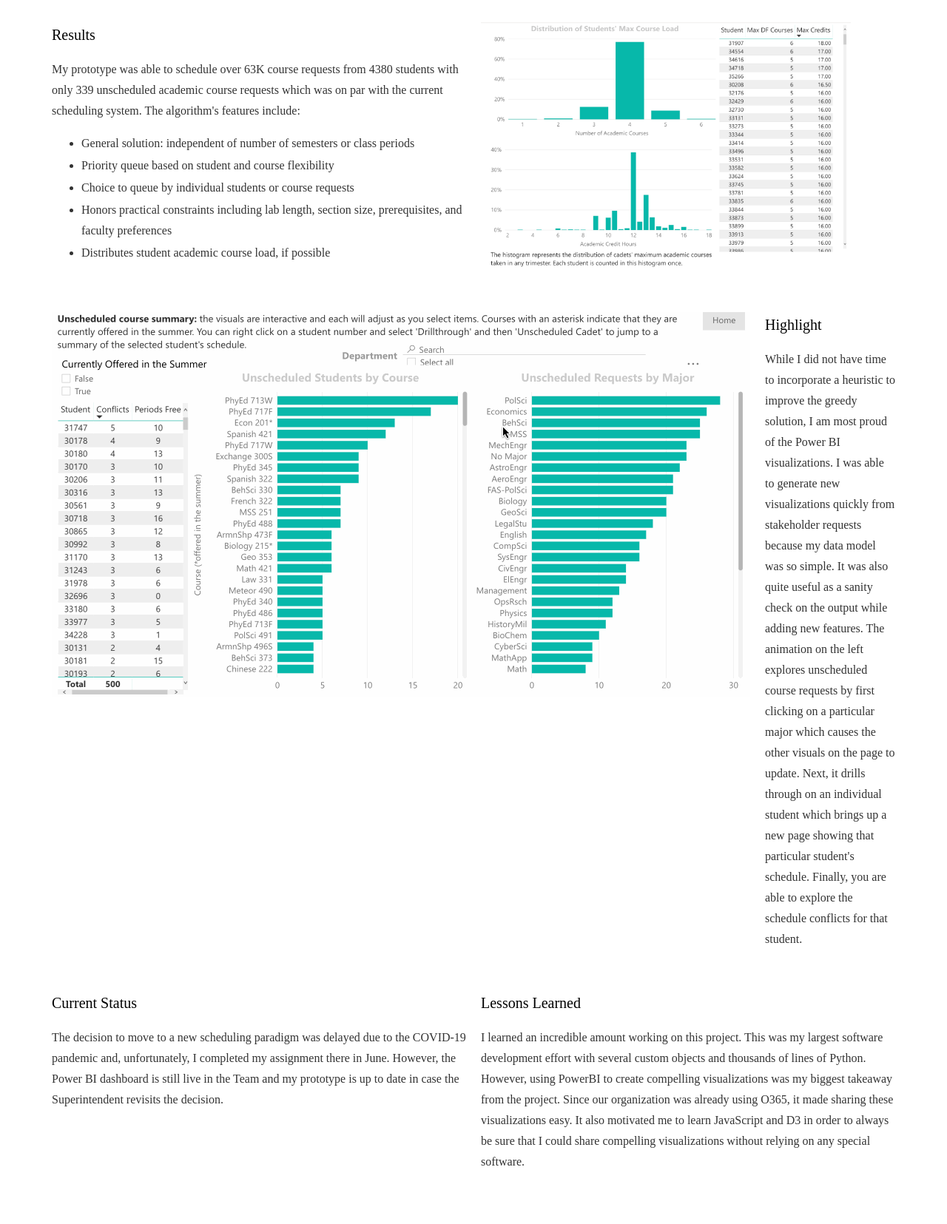
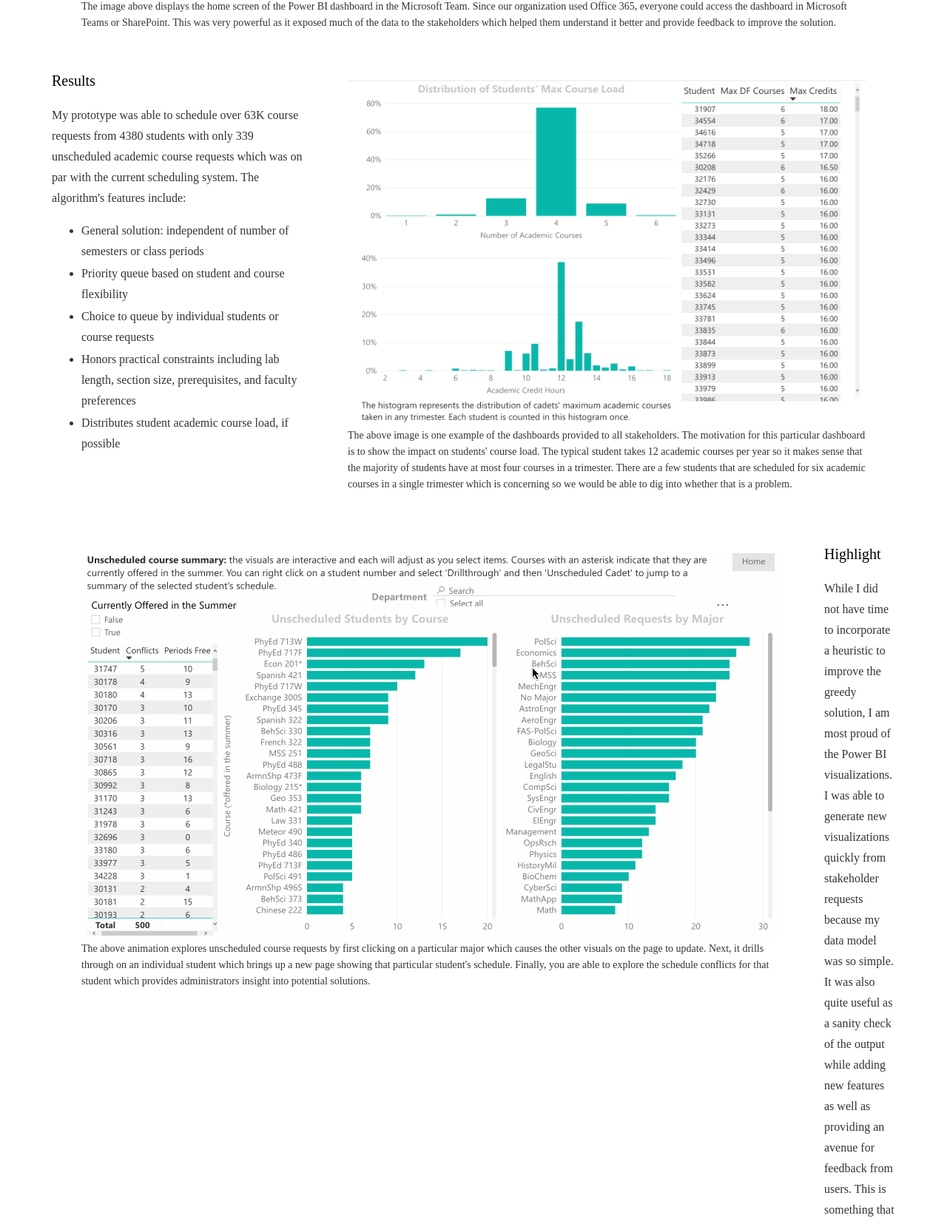
Before and after one commit to mawilliam/mawilliam.github.io, a Gatsby site: page /projects/usafa in a window 1280 px wide. Shown: the part 1142-2797 px from the top of the page at 74% size. Built offline with nearby package versions, Linux system fonts and the light colour scheme; Gatsby itself is replaced by a stand-in of ours.

Commit message:
Project description updates based on feedback

```diff
--- a/package.json
+++ b/package.json
@@ -5,7 +5,8 @@
   "main": "index.js",
   "scripts": {
     "clean": "rm -rf .cache",
-    "test": "echo \"Error: no test specified\" && exit 1"
+    "test": "echo \"Error: no test specified\" && exit 1",
+    "deploy": "gatsby build && git add . && git commit -m build && git push origin master"
   },
   "repository": {
     "type": "git",
--- a/src/pages/projects/d3exploration.js
+++ b/src/pages/projects/d3exploration.js
@@ -76,7 +76,8 @@ const Project = () => {
           own web page.
         </p>
         <p>
-          Below is an interactive chart I made using data the Baby Names data that the Social Security
+          Below is an interactive chart I made using the Plotly library and the Baby Names data that the
+          Social Security
           Administration publishes each year. It contains the number of babies with a given name for each
           gender in a calendar year. There is data all the way back to 1880. There are nearly 2 million rows
           in the data set. Try exploring the naming trends by typing different names in the box below.
--- a/src/pages/projects/usafa.js
+++ b/src/pages/projects/usafa.js
@@ -38,6 +38,13 @@ const ProjectDescription = styled.p`
   font-weigth: 400;
   opacity: 0.8;
 `
+
+const FigCaption = styled.figcaption`
+  font-size: 14px;
+  line-height: 22px;
+  font-weigth: 400;
+  opacity: 0.8;
+`;
 
 const ListItem = styled.li`
   margin-bottom: 2px;
@@ -88,7 +95,7 @@ const Image = ({ photo }) => {
       }
       distribution: file(relativePath: {eq: "usafa/USAFANextDistribution.png"}) {
         childImageSharp {
-          fixed (width: 500) {
+          fixed (width: 700) {
             ...GatsbyImageSharpFixed
           }
         }
@@ -173,8 +180,9 @@ const Project = () => {
               The U.S. Air Force Academy (USAFA) Superintendent (president at a typical university) had
               been exploring alternative scheduling paradigms. Since USAFA has many more graduation
               requirements and an entirely different business model than most other universities,
-              scheduling courses is based on student demand rather than set by course
-              supply. This makes scheduling courses much more challenging.
+              scheduling courses is driven by student demand rather than by course supply. That inverse
+              relationship and unique requirements makes scheduling courses much more challenging.
+              Furthermore, it means that typical commercial solutions would not work off the shelf.
             </ProjectDescription>
           </div>
           <div>
@@ -186,11 +194,22 @@ const Project = () => {
               My role was to develop a prototype that scheduled student course requests from a prior
               academic year subject to all of the practical constraints. Furthermore, I developed a
               Microsoft Power BI dashboard to share the results with the many stakeholders across
-              campus so they could explore and gain confidence in the solution.
+              campus so they could explore and gain confidence in the solution. This enabled stakeholders
+              to identify conflicts for students and tailor their course offering preferences to alleviate
+              those conflicts.
             </ProjectDescription>
           </div>
         </TwoColumn>
+        <figure style={{marginTop: `50px`, marginBottom: `50px`}}>
           <Image photo="summary" />
+          <FigCaption>
+            The image above displays the home screen of the Power BI dashboard in the Microsoft
+            Team. Since our organization used Office 365, everyone could access the dashboard in
+            Microsoft Teams or SharePoint. This was very powerful as it exposed much of the data
+            to the stakeholders which helped them understand it better and provide feedback to improve
+            the solution.
+          </FigCaption>
+        </figure>
         <TwoColumn>
           <div>
             <SectionTitle>
@@ -219,14 +238,34 @@ const Project = () => {
               </ul>
             </ProjectDescription>
           </div>
+          <figure>
             <Image photo="dist" />
+            <FigCaption>
+              The above image is one example of the dashboards provided to all stakeholders. The motivation
+              for this particular dashboard is to show the impact on students' course load. The typical
+              student takes 12 academic courses per year so it makes sense that the majority of students
+              have at most four courses in a trimester. There are a few students that are scheduled for
+              six academic courses in a single trimester which is concerning so we would be able to dig
+              into whether that is a problem.
+            </FigCaption>
+          </figure>
 
         </TwoColumn>
         <TwoColumnLeft>
+          <figure>
             <img
               src={unscheduledGIF}
               alt="Animation exploring unscheduled course requests and drilling through to a single student to see their schedule and conflicts"
             />
+            <FigCaption>
+              The above animation
+              explores unscheduled course requests by first clicking on a particular major which causes
+              the other visuals on the page to update. Next, it drills through on an individual student
+              which brings up a new page showing that particular student's schedule. Finally, you are
+              able to explore the schedule conflicts for that student which provides administrators
+              insight into potential solutions.
+            </FigCaption>
+          </figure>
           <div>
             <SectionTitle>
               Highlight
@@ -235,11 +274,9 @@ const Project = () => {
               While I did not have time to incorporate a heuristic to improve the greedy solution, I am
               most proud of the Power BI visualizations. I was able to generate new visualizations
               quickly from stakeholder requests because my data model was so simple. It was also quite
-              useful as a sanity check on the output while adding new features. The animation on the left
-              explores unscheduled course requests by first clicking on a particular major which causes
-              the other visuals on the page to update. Next, it drills through on an individual student
-              which brings up a new page showing that particular student's schedule. Finally, you are
-              able to explore the schedule conflicts for that student.
+              useful as a sanity check of the output while adding new features as well as providing an
+              avenue for feedback from users. This is something that was lacking from the current solution
+              and not possible from many of the commercial products under consideration.
             </ProjectDescription>
           </div>
         </TwoColumnLeft>
@@ -251,8 +288,8 @@ const Project = () => {
             <ProjectDescription>
               The decision to move to a new scheduling paradigm was delayed due to the COVID-19 pandemic
               and, unfortunately, I completed my assignment there in June. However, the Power BI
-              dashboard is still live in the Team and my prototype is up to date in case the Superintendent
-              revisits the decision.
+              dashboard is still live in the Microsoft Team and my prototype is up to date in case the
+              Superintendent revisits the decision.
             </ProjectDescription>
           </div>
           <div>
@@ -261,8 +298,8 @@ const Project = () => {
             </SectionTitle>
             <ProjectDescription>
               I learned an incredible amount working on this project. This was my largest software
-              development effort with several custom objects and thousands of lines of Python. However,
-              using PowerBI to create compelling visualizations was my biggest takeaway from the project.
+              development effort with nine custom objects and over one thousand of lines of Python. However,
+              using Power BI to create compelling visualizations was my biggest takeaway from the project.
               Since our organization was already using O365, it made sharing these visualizations easy.
               It also motivated me to learn JavaScript and D3 in order to always be sure that I could
               share compelling visualizations without relying on any special software.
```
Lines whose indentation alone changed are shown as unchanged.
